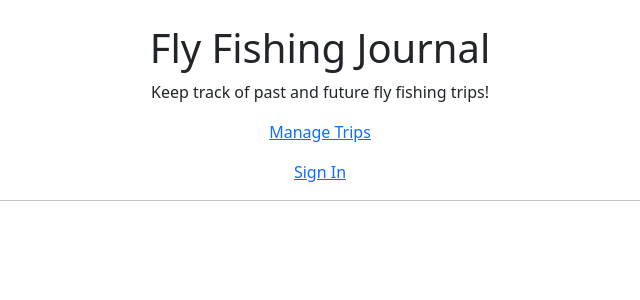
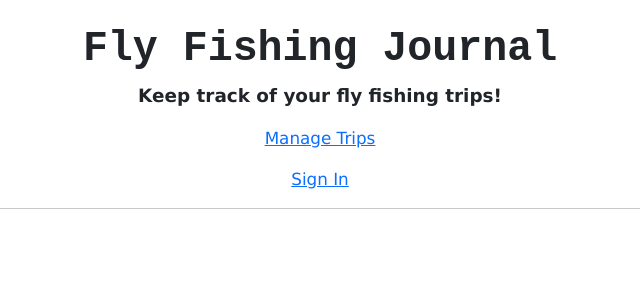
Before and after one commit to brianscherner/fly-fishing-journal, a React (Create React App) app: page / in a window 1280 px wide. Shown: the top 300 px of the page, without its empty margins (320-960 px from the left). Built offline with nearby package versions, Linux system fonts and the light colour scheme; no server answers.

Commit message:
Change font styling and sizes for app header.

```diff
--- a/src/components/Header.js
+++ b/src/components/Header.js
@@ -4,11 +4,15 @@ import { Link } from 'react-router-dom';
 function Header() {
   return (
     <React.Fragment>
-      <h1>Fly Fishing Journal</h1>
-      <p>Keep track of past and future fly fishing trips!</p>
-      <p><Link to="/trips">Manage Trips</Link></p>
-      <p><Link to="/sign-in">Sign In</Link></p>
-      <hr/>
+      <div className='app-header'>
+        <h1 className='app-title'>Fly Fishing Journal</h1>
+        <p className='header-message'>Keep track of your fly fishing trips!</p>
+        <div className='header-links'>
+          <p><Link to="/trips">Manage Trips</Link></p>
+          <p><Link to="/sign-in">Sign In</Link></p>
+        </div>
+        <hr/>
+      </div>
     </React.Fragment>
   )
 }
--- a/src/index.css
+++ b/src/index.css
@@ -10,6 +10,24 @@ body {
 code {
   font-family: source-code-pro, Menlo, Monaco, Consolas, 'Courier New',
     monospace;
+}
+
+/* styling for application header component */
+.app-title {
+  font-size: 2.6rem;
+  font-family:'Courier New', Courier, monospace;
+  font-weight: 600;
+}
+
+.header-links {
+  font-size: 1.05rem;
+  font-family:'Lucida Sans', 'Lucida Sans Regular', 'Lucida Grande', 'Lucida Sans Unicode', Geneva, Verdana, sans-serif;
+}
+
+.header-message {
+  font-size: 1.15rem;
+  font-family:'Lucida Sans', 'Lucida Sans Regular', 'Lucida Grande', 'Lucida Sans Unicode', Geneva, Verdana, sans-serif;
+  font-weight: 600;
 }
 
 /* styling for trip details navigation links for categories */
```
Also changed, not shown: 1 other file (tests, documents, lock files or other folders).
